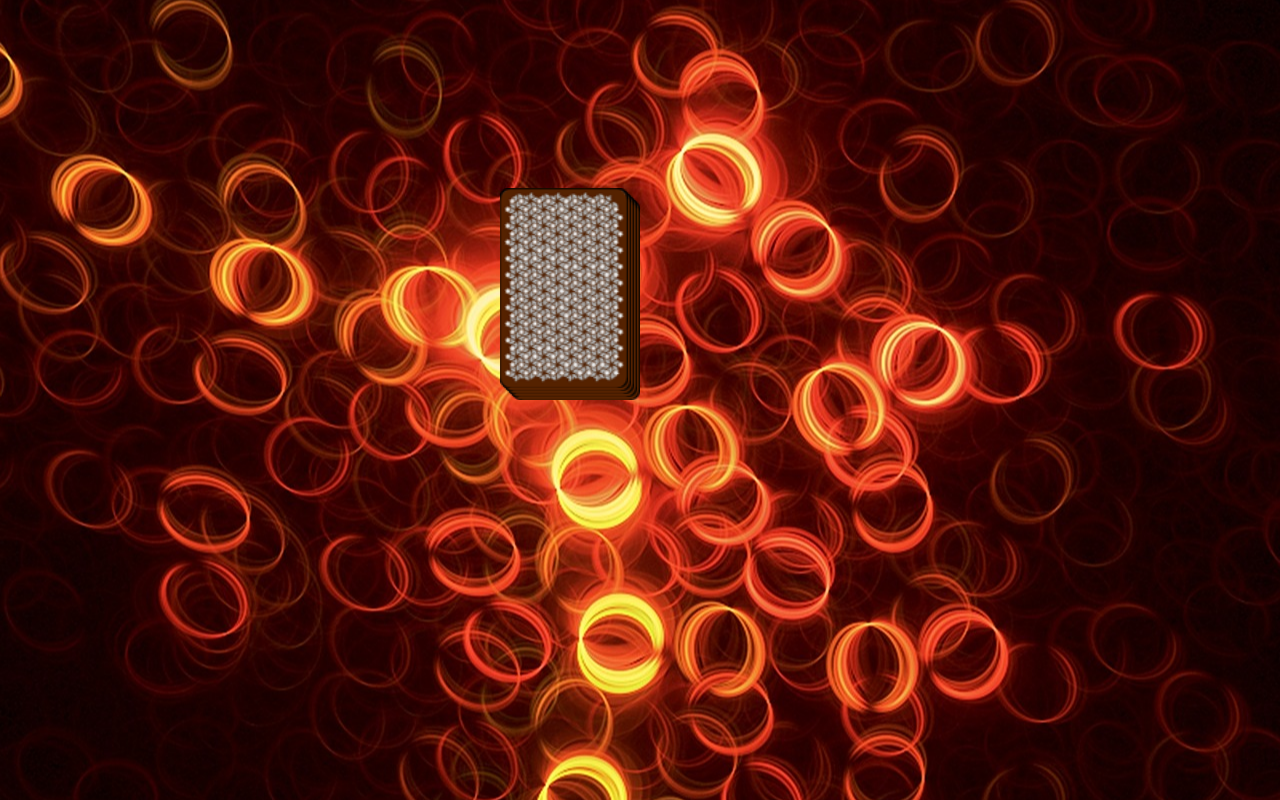
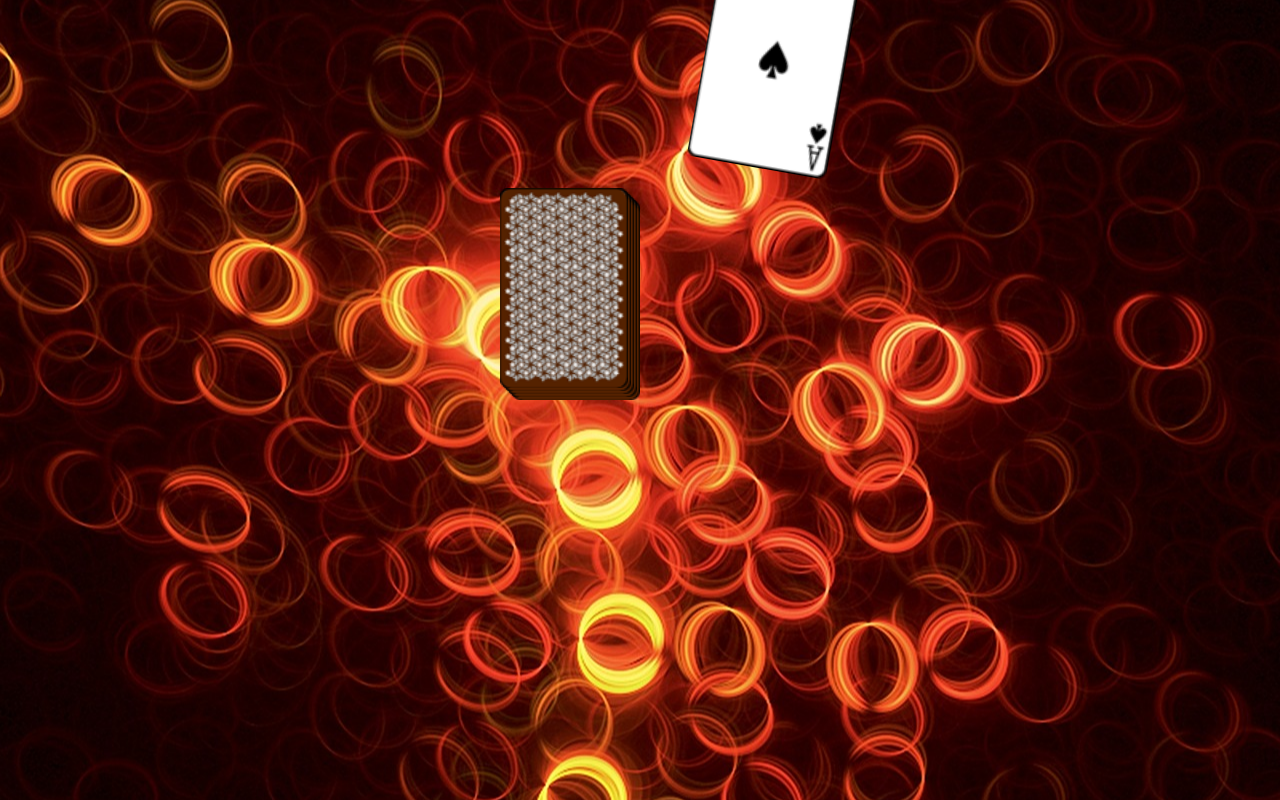
Before and after one commit to ZZDome/NG_RingOfFire, an Angular app in the folder RingOfFire/: page /game in a window 1280 px wide. Both pictures are taken after a click on the picture 564 px from the left and 287 px from the top of the page. Built offline with nearby package versions, Linux system fonts and the light colour scheme.

Commit message:
animation and add newGame

```diff
--- a/RingOfFire/src/app/game/game.component.html
+++ b/RingOfFire/src/app/game/game.component.html
@@ -9,10 +9,18 @@
             alt="card cover"
         >
         <img
+            (click)="takeCard()"
             class="topCard"
             style="right: 12px; bottom: 12px;"
             src="../../assets/img/cards/card_cover.png"
             alt="card cover"
         >
+        <img
+            *ngIf="pickCardAnimation"
+            class="pickCard"
+            style="right: 12px; bottom: 12px;"
+            src="../../assets/img/cards/ace_1.png"
+            alt="card ace_1"
+        >
     </div>
 </div>
--- a/RingOfFire/src/app/game/game.component.sass
+++ b/RingOfFire/src/app/game/game.component.sass
@@ -18,4 +18,20 @@
     cursor: pointer
     transition: all 125ms ease-in-out
     &:hover
-        transform: scale(1.05) translateX(-4px) translateY(-4px)
+        transform: scale(1.05) translateX(-4px) translateY(-4px) rotate(-5deg)
+
+.pickCard
+    position: absolute
+    width: 8rem
+    animation: pickCardAnimation 1s ease-in-out
+    transform: scale(1.1) translateX(12rem) translateY(-13rem) rotate(10deg)
+
+@keyframes pickCardAnimation
+    0%
+        transform: scale(1) rotate(-5deg)
+    40%
+        transform: scale(1.7) rotate(2deg)
+    60%
+        transform: scale(1.7) rotate(2deg)
+    100%
+        transform: scale(1.1) translateX(12rem) translateY(-13rem) rotate( 10deg)
--- a/RingOfFire/src/app/game/game.component.ts
+++ b/RingOfFire/src/app/game/game.component.ts
@@ -1,4 +1,5 @@
-import { Component } from '@angular/core';
+import { Component, OnInit } from '@angular/core';
+import { Game } from '../models';
 
 @Component({
   selector: 'app-game',
@@ -7,4 +8,22 @@ import { Component } from '@angular/core';
 })
 export class GameComponent {
 
+  pickCardAnimation = false
+  game: Game;
+
+  constructor(){
+
+  }
+
+  ngOnInit(): void {
+    this.newGame();
+  }
+
+  newGame(){
+    this.game = new Game;
+  }
+
+  takeCard(){
+    this.pickCardAnimation = true
+  }
 }
--- /dev/null
+++ b/RingOfFire/src/app/models.ts
@@ -0,0 +1,6 @@
+export class Game {
+    public players: string[] = [];
+    public stack: string[] = [];
+    public playedCards: string[] = [];
+    public currentPlayer: number = 0;
+}
--- a/RingOfFire/tsconfig.json
+++ b/RingOfFire/tsconfig.json
@@ -5,7 +5,7 @@
     "baseUrl": "./",
     "outDir": "./dist/out-tsc",
     "forceConsistentCasingInFileNames": true,
-    "strict": true,
+    "strict": false,
     "noImplicitOverride": true,
     "noPropertyAccessFromIndexSignature": true,
     "noImplicitReturns": true,
```
